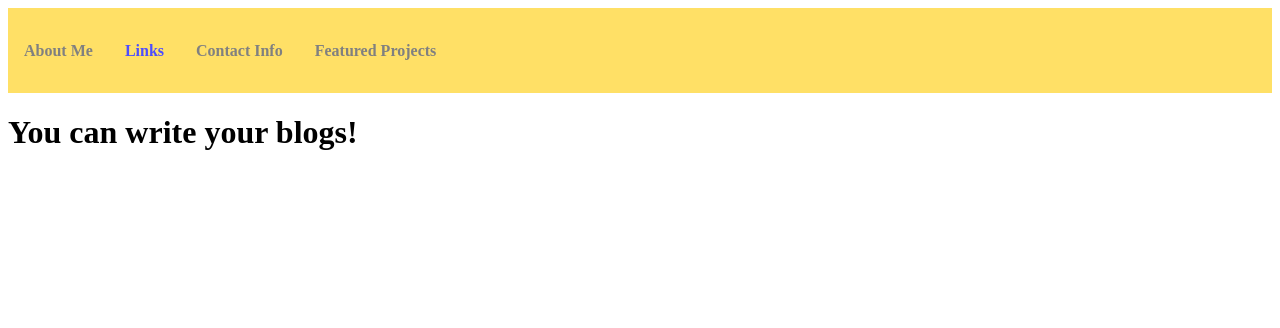
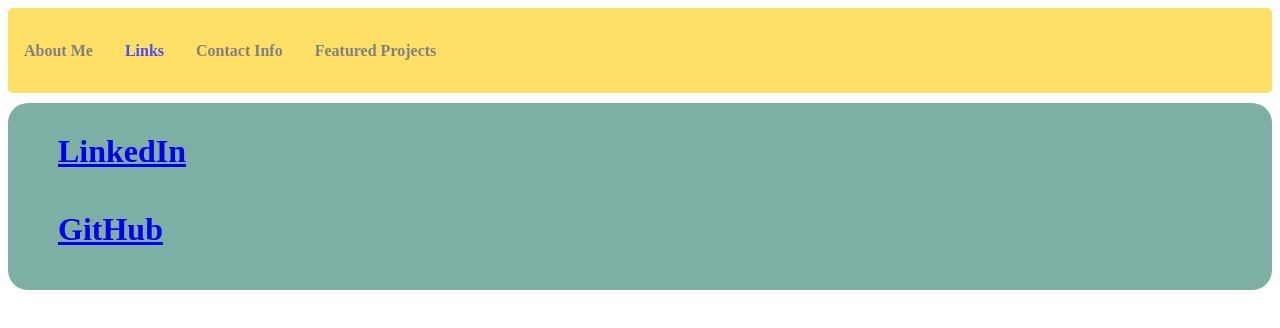
Before and after one commit to bquach1/website, a React (Create React App) app: page /blogs in a window 1280 px wide. Shown: the top 328 px of the page. Built offline with nearby package versions, Linux system fonts and the light colour scheme.

Commit message:
Add links to link page and wrapper style

```diff
--- a/src/App.css
+++ b/src/App.css
@@ -8,9 +8,10 @@
 }
 
 .wrapper {
-  padding:5px 25px 5px 25px;
+  padding:10px 25px 10px 25px;
   margin-top:10px;
   background-color:rgb(126, 175, 164);
   border-radius:20px;
   min-height:100%;
+  justify-content:center;
 }
--- a/src/components/Navbar/NavbarElements.js
+++ b/src/components/Navbar/NavbarElements.js
@@ -9,6 +9,7 @@
   justify-content: flex-start;
   z-index: 12;
   font-weight:bolder;
+  border-radius:5px;
 `;
 
 export const NavLink = styled(Link)`
--- a/src/pages/blogs.js
+++ b/src/pages/blogs.js
@@ -2,7 +2,15 @@
 
 const Blogs = () => {
   return (
-    <h1>You can write your blogs!</h1>
+    <div class="wrapper">
+      <h1 class="wrapper"><a href =
+      "https://www.linkedin.com/in/bruce-quach-b90745111/">LinkedIn</a>
+      </h1>
+      <h1 class="wrapper"><a href =
+      "https://github.com/bquach1">GitHub</a>
+      </h1>
+    </div>
+
   );
 };
 
```
